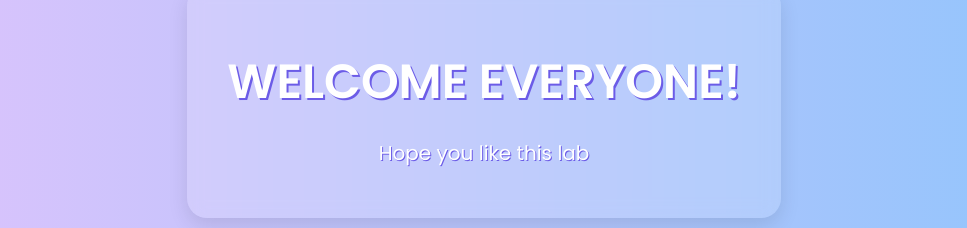
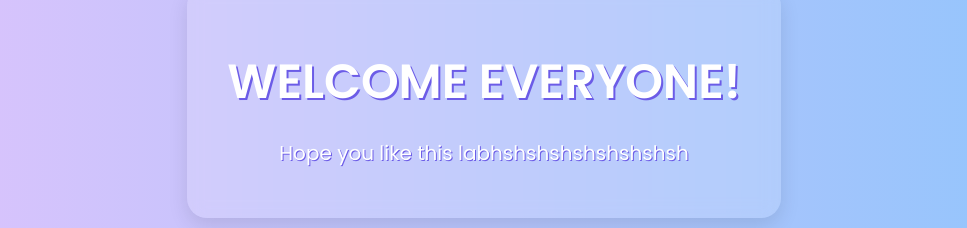
Before and after one commit to maazishaikh/simple-aws-code-pipeline, a plain HTML site: page index.html in a window 1280 px wide. Shown: the part 298-526 px from the top of the page, without its empty margins (156-1123 px from the left). Drawn offline with Linux system fonts and the light colour scheme.

Commit message:
Update index.html

```diff
--- a/index.html
+++ b/index.html
@@ -44,7 +44,7 @@
   <body>
     <div class="container">
       <h1>WELCOME EVERYONE!</h1>
-      <p>Hope you like this lab</p>
+      <p>Hope you like this labhshshshshshshshsh</p>
     </div>
   </body>
 </html>
```
